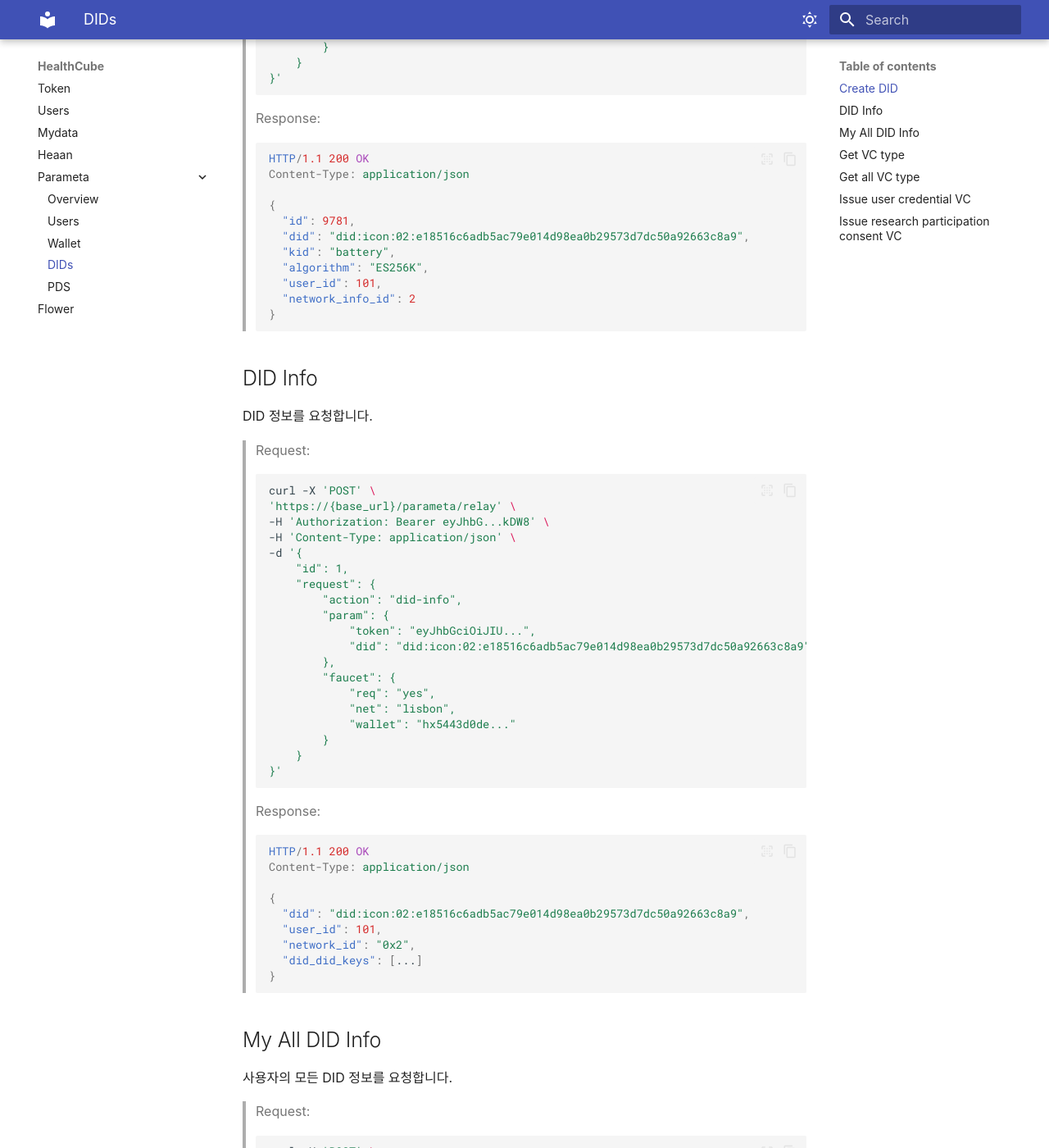
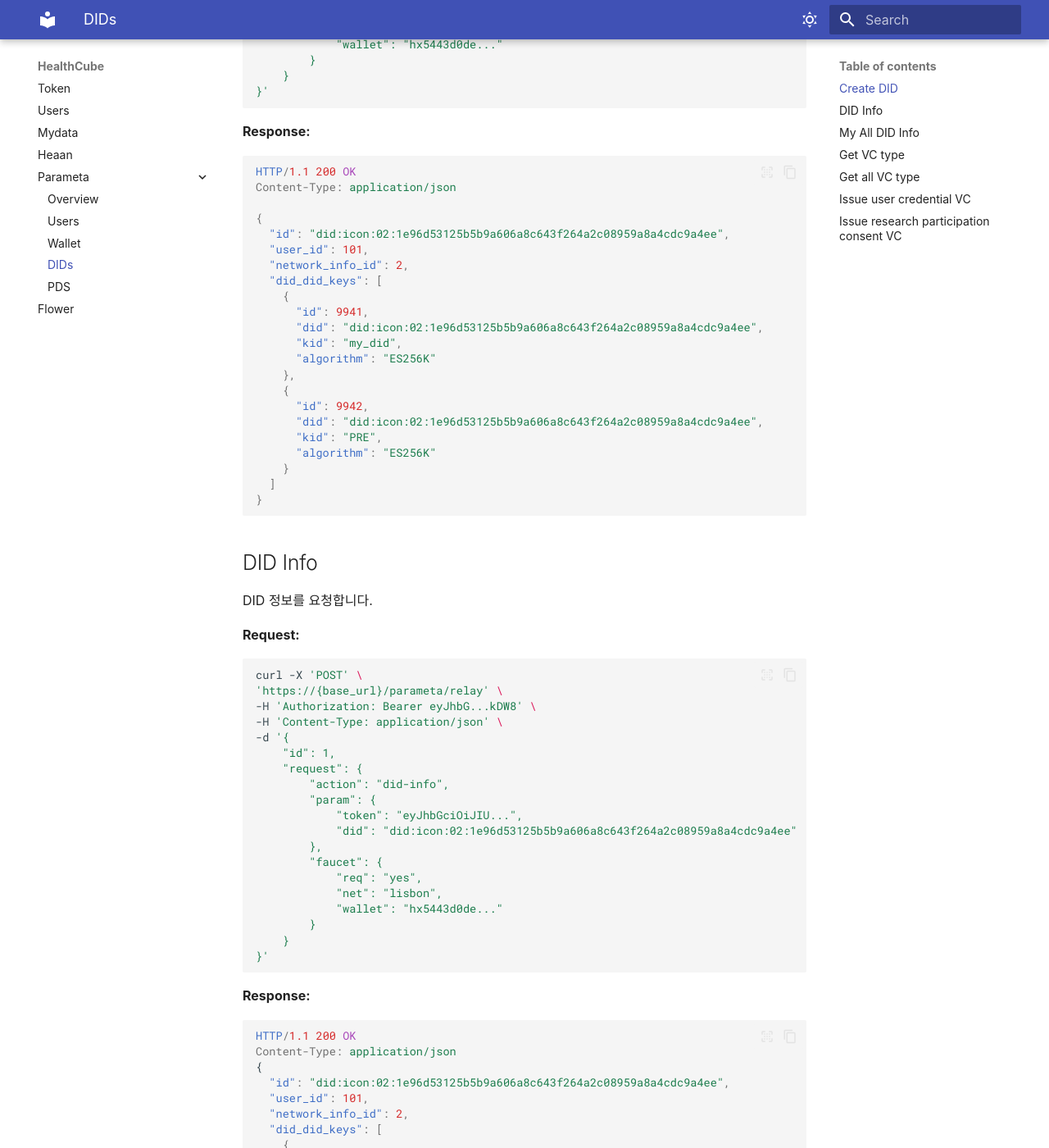
Before and after one commit to dongdongjae/healthcube-docs, an MkDocs documentation site: the page built from docs/parameta/parameta_dids.md, in a window 1280 px wide and 1400 px high, scrolled down 625 px. Shown: the whole window at 82% size. Built offline with MkDocs 1.6.1 and Material for MkDocs 9.7.7, drawn with Linux system fonts in a browser that asks for light colours; some of the changed text lies outside the part shown.

Commit message:
update: 시나리오 변경

````diff
--- a/docs/parameta/parameta_dids.md
+++ b/docs/parameta/parameta_dids.md
@@ -2,91 +2,115 @@
 
 ## Create DID
 
-User의 DID를 생성합니다.
-`kid`는 DID의 public key ID 입니다.
+User의 DID를 생성합니다. (`kid`: DID의 public key ID)
 
-> Request:
->
-> ```bash
-> curl -X 'POST' \
-> 'https://{base_url}/parameta/relay' \
-> -H 'Authorization: Bearer eyJhbG...kDW8' \
-> -H 'Content-Type: application/json' \
-> -d '{
->     "id": 1,
->     "request": {
->         "action": "did-create",
->         "param": {
->             "token": "eyJhbGciOiJIU...",
->             "wallet_id": 93,
->             "kid": "my_did"
->         },
->         "faucet": {
->             "req": "yes",
->             "net": "lisbon",
->             "wallet": "hx5443d0de..."
->         }
->     }
-> }'
-> ```
+DID 생성 요청 시, 서버에서 생성한 DID가 있다면 해당 DID을 사용자에게 전달합니다.
 
-> Response:
->
-> ```http
-> HTTP/1.1 200 OK
-> Content-Type: application/json
->
-> {
->   "id": 9781,
->   "did": "did:icon:02:e18516c6adb5ac79e014d98ea0b29573d7dc50a92663c8a9",
->   "kid": "battery",
->   "algorithm": "ES256K",
->   "user_id": 101,
->   "network_info_id": 2
-> }
-> ```
+**Request:**
+
+```bash
+curl -X 'POST' \
+  'https://{base_url}/parameta/relay' \
+  -H 'Authorization: Bearer eyJhbG...kDW8' \
+  -H 'Content-Type: application/json' \
+  -d '{
+    "id": 1,
+    "request": {
+        "action": "did-create",
+        "param": {
+            "token": "eyJhbGciOiJIU...",
+            "wallet_id": 93,
+            "kid": "my_did"
+        },
+        "faucet": {
+            "req": "yes",
+            "net": "lisbon",
+            "wallet": "hx5443d0de..."
+        }
+    }
+}'
+```
+
+**Response:**
+
+```http
+HTTP/1.1 200 OK
+Content-Type: application/json
+
+{
+  "id": "did:icon:02:1e96d53125b5b9a606a8c643f264a2c08959a8a4cdc9a4ee",
+  "user_id": 101,
+  "network_info_id": 2,
+  "did_did_keys": [
+    {
+      "id": 9941,
+      "did": "did:icon:02:1e96d53125b5b9a606a8c643f264a2c08959a8a4cdc9a4ee",
+      "kid": "my_did",
+      "algorithm": "ES256K"
+    },
+    {
+      "id": 9942,
+      "did": "did:icon:02:1e96d53125b5b9a606a8c643f264a2c08959a8a4cdc9a4ee",
+      "kid": "PRE",
+      "algorithm": "ES256K"
+    }
+  ]
+}
+```
 
 ## DID Info
 
 DID 정보를 요청합니다.
 
-> Request:
->
-> ```bash
-> curl -X 'POST' \
-> 'https://{base_url}/parameta/relay' \
-> -H 'Authorization: Bearer eyJhbG...kDW8' \
-> -H 'Content-Type: application/json' \
-> -d '{
->     "id": 1,
->     "request": {
->         "action": "did-info",
->         "param": {
->             "token": "eyJhbGciOiJIU...",
->             "did": "did:icon:02:e18516c6adb5ac79e014d98ea0b29573d7dc50a92663c8a9"
->         },
->         "faucet": {
->             "req": "yes",
->             "net": "lisbon",
->             "wallet": "hx5443d0de..."
->         }
->     }
-> }'
-> ```
+**Request:**
 
-> Response:
->
-> ```http
-> HTTP/1.1 200 OK
-> Content-Type: application/json
->
-> {
->   "did": "did:icon:02:e18516c6adb5ac79e014d98ea0b29573d7dc50a92663c8a9",
->   "user_id": 101,
->   "network_id": "0x2",
->   "did_did_keys": [...]
-> }
-> ```
+```bash
+curl -X 'POST' \
+'https://{base_url}/parameta/relay' \
+-H 'Authorization: Bearer eyJhbG...kDW8' \
+-H 'Content-Type: application/json' \
+-d '{
+    "id": 1,
+    "request": {
+        "action": "did-info",
+        "param": {
+            "token": "eyJhbGciOiJIU...",
+            "did": "did:icon:02:1e96d53125b5b9a606a8c643f264a2c08959a8a4cdc9a4ee"
+        },
+        "faucet": {
+            "req": "yes",
+            "net": "lisbon",
+            "wallet": "hx5443d0de..."
+        }
+    }
+}'
+```
+
+**Response:**
+
+```http
+HTTP/1.1 200 OK
+Content-Type: application/json
+{
+  "id": "did:icon:02:1e96d53125b5b9a606a8c643f264a2c08959a8a4cdc9a4ee",
+  "user_id": 101,
+  "network_info_id": 2,
+  "did_did_keys": [
+    {
+      "id": 9941,
+      "did": "did:icon:02:1e96d53125b5b9a606a8c643f264a2c08959a8a4cdc9a4ee",
+      "kid": "dids9",
+      "algorithm": "ES256K"
+    },
+    {
+      "id": 9942,
+      "did": "did:icon:02:1e96d53125b5b9a606a8c643f264a2c08959a8a4cdc9a4ee",
+      "kid": "PRE",
+      "algorithm": "ES256K"
+    }
+  ]
+}
+```
 
 ## My All DID Info
 
````
Also changed, not shown: other parts of docs/parameta/parameta_dids.md (+1 -5 lines), docs/index.md (+7 -0 lines), docs/parameta/parameta_wallet.md (+4 -4 lines), docs/token.md (+84 -5 lines).
